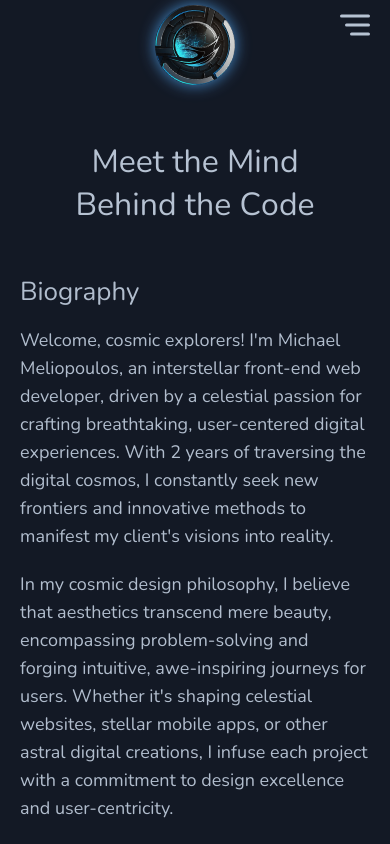
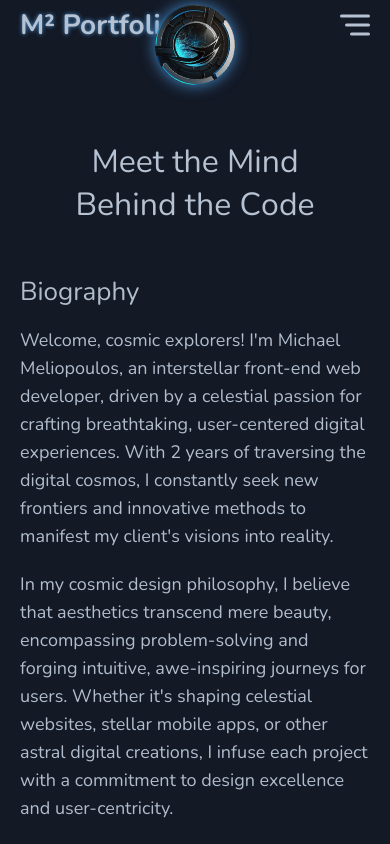
Before and after one commit to Michalis-Mel/final-portfolio, a Next.js app: page /about in a window 390 px wide. Both pictures are taken after a click on the picture 195 px from the left and 481 px from the top of the page. Shown: the top 844 px of the page. Built offline with nearby package versions, Linux system fonts and the light colour scheme.

Commit message:
logo ttl

```diff
--- a/app/components/Nav/MobileNav.jsx
+++ b/app/components/Nav/MobileNav.jsx
@@ -115,9 +115,12 @@ const MobileNav = () => {
       initial="closed"
       animate={mobileNavOpen ? "opened" : "closed"}
     >
-      <div className="logo-container" variants={hideNavItemsVariant}>
+      <motion.div className="logo-ttl" variants={hideNavItemsVariant}>
+        <h1>M² Portfolio</h1>
+      </motion.div>
+      <motion.div className="logo-container" variants={hideNavItemsVariant}>
         <Logo />
-      </div>
+      </motion.div>
       <div className="open-container">
         <button
           variants={hideNavItemsVariant}
--- a/app/styles/_contact.scss
+++ b/app/styles/_contact.scss
@@ -1,4 +1,6 @@
 .contact_page {
+  overflow: hidden;
+  padding-top: 80px;
   width: 100%;
   box-sizing: border-box;
   background-image: url("../../public/images/contact-space.png");
@@ -133,3 +135,11 @@
     min-height: calc(100vh - 39.5px);
   }
 }
+@media only screen and (max-width: $mobile) {
+  .contact_page .row {
+    .animatedTitle.med {
+      margin: 0 auto;
+      font-size: 32px;
+    }
+  }
+}
--- a/app/styles/_navMobile.scss
+++ b/app/styles/_navMobile.scss
@@ -17,16 +17,24 @@ header.mob_head {
       width: 100%;
       display: flex;
       flex-flow: row nowrap;
-      justify-content: flex-end;
+      justify-content: flex-start;
       align-items: center;
+
+      .logo-ttl {
+        width: 100%;
+
+        h1 {
+          font-size: 28px;
+          text-shadow: 0 0 4px var(--blue2);
+        }
       }
 
-    .logo {
+      .logo-container {
         box-sizing: border-box;
         position: absolute;
         left: 50%;
         top: -200%;
-      transform: translateX(-50%);
+        transform: translateX(-50%) !important;
         border-radius: 50%;
         animation: fadeDown 2s linear forwards;
         box-shadow: 0 0 15px var(--blue2);
@@ -243,3 +251,11 @@ header.mob_head {
       }
     }
   }
+}
+
+@media screen and (max-width: $mobile) {
+  header.mob_head .row .logo {
+    width: 60px;
+    height: 60px;
+  }
+}
--- a/app/styles/_projects.scss
+++ b/app/styles/_projects.scss
@@ -74,8 +74,26 @@
             p {
               font-size: 18px;
               line-height: 26px;
-              margin-bottom: 20px;
+              margin-bottom: 40px;
               flex-grow: 1;
+              max-height: 150px;
+              overflow: auto;
+              padding-right: 10px;
+              box-sizing: border-box;
+
+              &::-webkit-scrollbar {
+                width: 5px;
+              }
+
+              &::-webkit-scrollbar-track {
+                background: var(--light);
+                border-radius: 20px;
+              }
+
+              &::-webkit-scrollbar-thumb {
+                background: var(--pink);
+                border-radius: 20px;
+              }
             }
 
             h4 {
@@ -87,7 +105,6 @@
               list-style: square;
               padding: 0 0 0 20px;
               box-sizing: border-box;
-              margin-bottom: 50px;
               flex-grow: 1;
 
               li {
```
Lines whose indentation alone changed are shown as unchanged.
